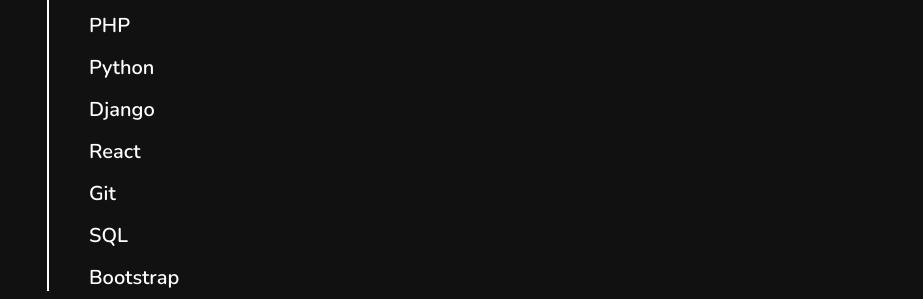
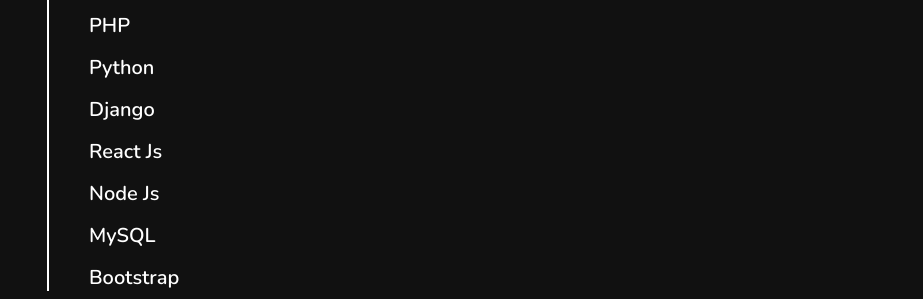
Before and after one commit to anilshrestha2400/My-Portfolio, a plain HTML site: page index.html in a window 1280 px wide. Shown: the part 1840-2139 px from the top of the page, without its empty margins (353-1276 px from the left). Drawn offline with nearby package versions, Linux system fonts and the light colour scheme.

Commit message:
Update index.html

```diff
--- a/index.html
+++ b/index.html
@@ -65,9 +65,9 @@
         <h3>PHP</h3>
         <h3>Python</h3>
         <h3>Django</h3>
-        <h3>React</h3>
-        <h3>git</h3>
-        <h3>SQL</h3>
+        <h3>React js</h3>
+        <h3>Node js</h3>
+        <h3>MySQL</h3>
         <h3>Bootstrap</h3>
     </div>
 
```
